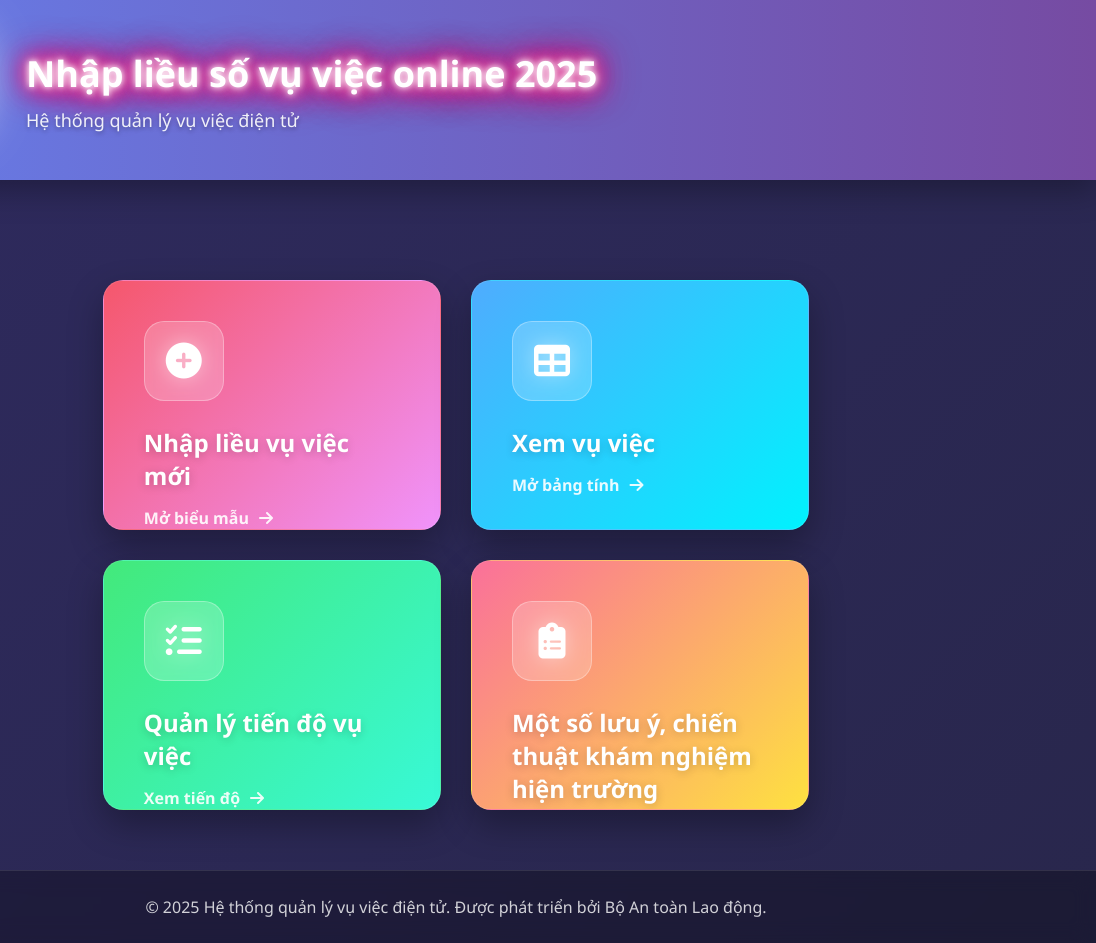
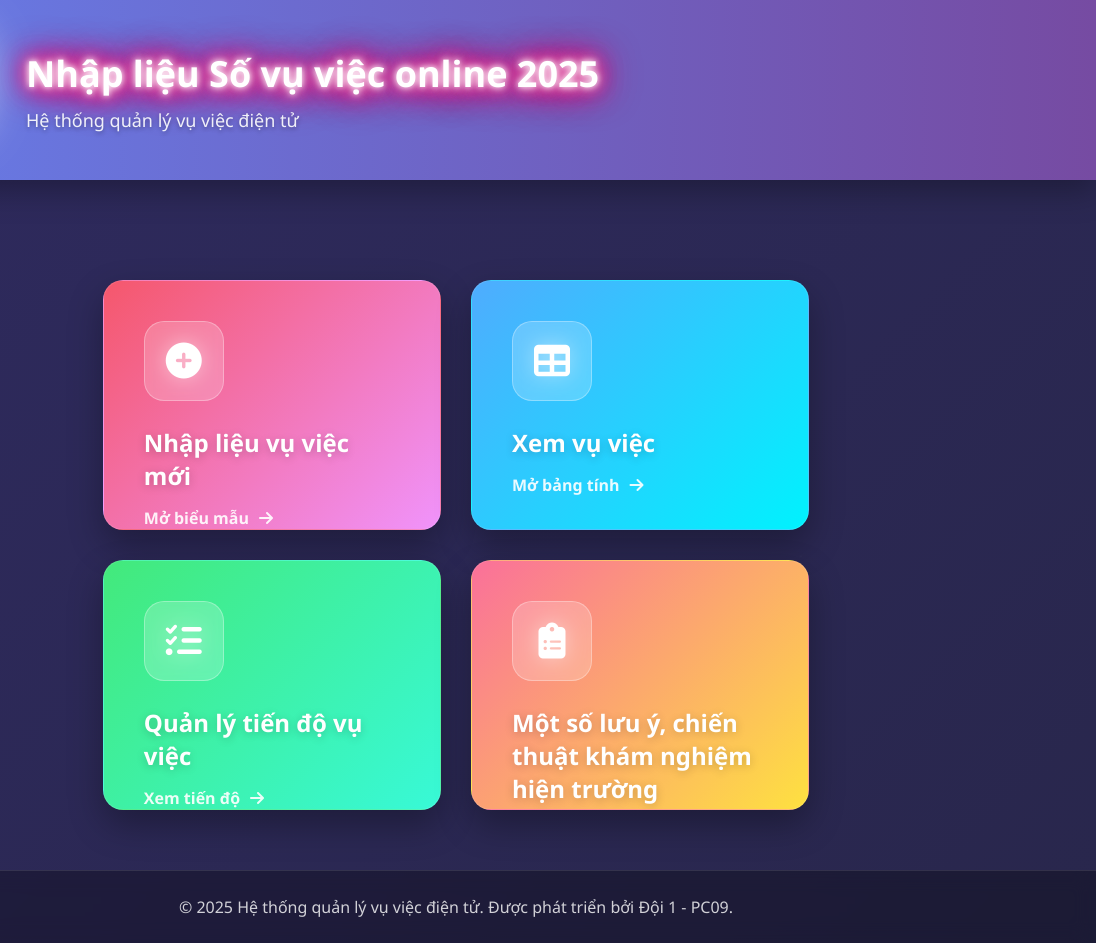
Before and after one commit to saraking1995/sovuviec, a plain HTML site: page index.html in a window 1280 px wide. Shown: the full height of the page, 184-1280 px from the left. Drawn offline with Linux system fonts and the light colour scheme.

Commit message:
Update index.html

```diff
--- a/index.html
+++ b/index.html
@@ -3,7 +3,7 @@
 <head>
     <meta charset="UTF-8">
     <meta name="viewport" content="width=device-width, initial-scale=1.0">
-    <title>Hệ thống quản lý vụ việc điện tử - Phiên bản nâng cao</title>
+    <title>Hệ thống quản lý vụ việc điện tử - Phiên bản V3</title>
     <link rel="stylesheet" href="https://cdnjs.cloudflare.com/ajax/libs/font-awesome/6.4.0/css/all.min.css">
     <style>
         * {
@@ -474,7 +474,7 @@
                 <img src="Logo_vien_khoa_hoc_hinh_su_bca.png" alt="Viện Khoa học Hình sự BCA">
             </div>
             <div class="header-text">
-                <h1>Nhập liều số vụ việc online 2025</h1>
+                <h1>Nhập liệu Số vụ việc online 2025</h1>
                 <p>Hệ thống quản lý vụ việc điện tử</p>
             </div>
         </div>
@@ -488,7 +488,7 @@
                     <div class="card-icon">
                         <i class="fas fa-plus-circle"></i>
                     </div>
-                    <h3 class="card-title">Nhập liều vụ việc mới</h3>
+                    <h3 class="card-title">Nhập liệu vụ việc mới</h3>
                 </div>
                 <div class="card-action">
                     Mở biểu mẫu <i class="fas fa-arrow-right"></i>
@@ -588,7 +588,7 @@
     </div>
 
     <footer class="footer">
-        <p>© 2025 Hệ thống quản lý vụ việc điện tử. Được phát triển bởi Bộ An toàn Lao động.</p>
+        <p>© 2025 Hệ thống quản lý vụ việc điện tử. Được phát triển bởi Đội 1 - PC09.</p>
     </footer>
 
     <script>
```
